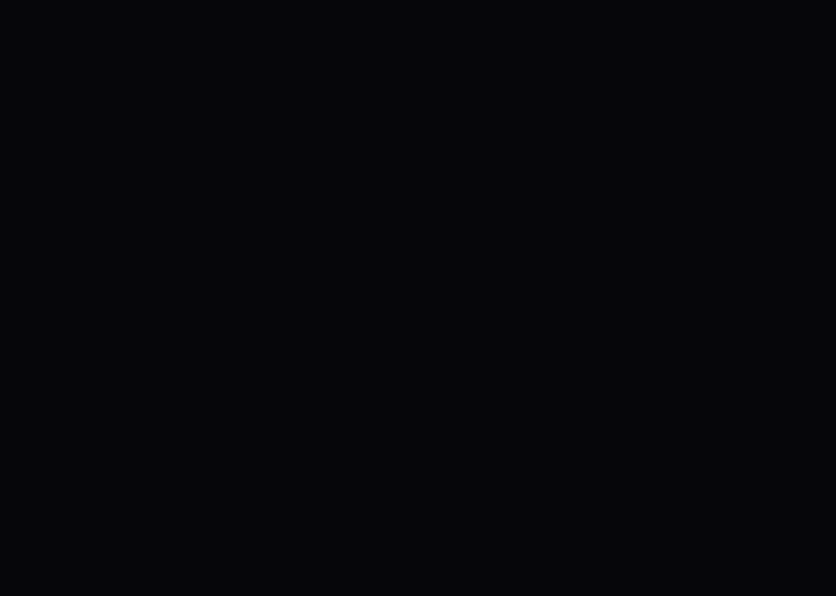
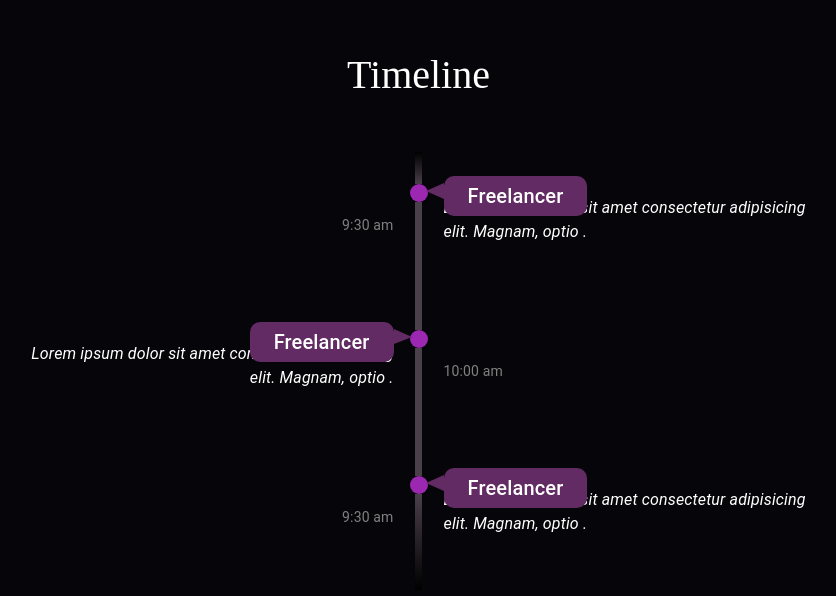
Before and after one commit to nsccpccoe/nscc-frontend, a Next.js app: page / in a window 1280 px wide. Shown: the part 1027-1623 px from the top of the page, without its empty margins (265-1101 px from the left). Before the commit the page ends 859 px from the top, so only its background shows below. Built offline with nearby package versions, Linux system fonts and the light colour scheme.

Commit message:
Added Timeline

```diff
--- /dev/null
+++ b/Components/Timeline/TimeLine.module.css
@@ -0,0 +1,66 @@
+.head {
+    color: white;
+    text-align: center;
+    font-weight: 500;
+font-size: 40px;
+margin: 3rem;
+}
+.timeline {
+    margin-bottom: 10rem;
+    position: absolute;
+width: 867px;
+height: 516px;
+left: 250px;
+top: 1030px;
+
+}
+.shape {
+    width: 220px;
+      height: 100px;
+      background: rgb(99, 43, 99);
+      position: relative;
+      -moz-border-radius: 10px;
+      -webkit-border-radius: 10px;
+      border-radius: 10px;
+      padding: 0.5rem;
+      padding: 0.5rem 1.5rem 0.5rem 1.5rem;
+      top: 1rem;
+  }
+  .shape:before {
+    content: "";
+    position: absolute;
+    right: 100%;
+    top: 7px;
+    width: 0;
+    height: 0;
+    border-top: 8px solid transparent;
+    border-right: 18px solid rgb(99, 43, 99);
+    border-bottom: 8px solid transparent;
+  }
+.shapeLeft {
+    width: 250px;
+      height: 100px;
+      background: rgb(99, 43, 99);
+      position: relative;
+      -moz-border-radius: 10px;
+      -webkit-border-radius: 10px;
+      border-radius: 10px;
+      padding: 0.5rem 1.5rem 0.5rem 1.5rem;
+      top: 1rem;
+  }
+  .shapeLeft:before {
+    content: "";
+    position: absolute;
+    left: 100%;
+    top: 7px;
+    width: 0;
+    height: 0;
+    border-top: 8px solid transparent;
+    border-left: 18px solid rgb(99, 43, 99);
+    border-bottom: 7px solid transparent;
+
+  }
+  .text {
+    margin-top: 2rem;
+    color: grey;
+  }
--- /dev/null
+++ b/Components/Timeline/Timeline.tsx
@@ -0,0 +1,151 @@
+import styles from "./TimeLine.module.css";
+import * as React from "react";
+import Timeline from "@mui/lab/Timeline";
+import TimelineItem from "@mui/lab/TimelineItem";
+import TimelineSeparator from "@mui/lab/TimelineSeparator";
+import TimelineConnector from "@mui/lab/TimelineConnector";
+import TimelineContent from "@mui/lab/TimelineContent";
+import TimelineOppositeContent from "@mui/lab/TimelineOppositeContent";
+import TimelineDot from "@mui/lab/TimelineDot";
+import Typography from "@mui/material/Typography";
+
+export default function TimelineF() {
+  return (
+    <div className={styles.timeline}>
+      <p className={styles.head}>Timeline</p>
+      <Timeline position="alternate">
+        <TimelineItem>
+          <TimelineOppositeContent
+            sx={{ m: "auto 0" }}
+            align="right"
+            variant="body2"
+            color="grey"
+            className="styles.timing"
+          >
+            9:30 am
+          </TimelineOppositeContent>
+          <TimelineSeparator>
+            <TimelineConnector
+              sx={{
+                background: "linear-gradient(black,#4a404a)",
+                width: "40%",
+                height: "2rem",
+              }}
+            />
+            <TimelineDot color="secondary" sx={{ margin: 0, padding: "7px" }}>
+              {/* <FastfoodIcon /> */}
+            </TimelineDot>
+            <TimelineConnector
+              sx={{ background: "#4a404a", width: "40%", height: "6rem" }}
+            />
+          </TimelineSeparator>
+          <TimelineContent sx={{ py: "12px", px: 2 }}>
+            <Typography
+              variant="h6"
+              component="span"
+              color={"white"}
+              className={styles.shape}
+            >
+              Freelancer
+            </Typography>
+            <Typography
+              color={"white"}
+              fontStyle={"italic"}
+              className={styles.text}
+            >
+              {" "}
+              Lorem ipsum dolor sit amet consectetur adipisicing elit. Magnam,
+              optio .{" "}
+            </Typography>
+          </TimelineContent>
+        </TimelineItem>
+        <TimelineItem>
+          <TimelineOppositeContent
+            sx={{ m: "auto 0" }}
+            variant="body2"
+            color={"grey"}
+            className="styles.timing"
+          >
+            10:00 am
+          </TimelineOppositeContent>
+          <TimelineSeparator>
+            <TimelineConnector
+              sx={{ background: "#4a404a", width: "40%", height: "2rem" }}
+            />
+            <TimelineDot color="secondary" sx={{ margin: 0, padding: "7px" }}>
+              {/* <FastfoodIcon /> */}
+            </TimelineDot>
+            <TimelineConnector
+              sx={{ background: "#4a404a", width: "40%", height: "6rem" }}
+            />
+          </TimelineSeparator>
+          <TimelineContent sx={{ py: "12px", px: 2 }}>
+            <Typography
+              variant="h6"
+              component="span"
+              color={"white"}
+              className={styles.shapeLeft}
+            >
+              Freelancer
+            </Typography>
+            <Typography
+              color={"white"}
+              fontStyle={"italic"}
+              className={styles.text}
+            >
+              {" "}
+              Lorem ipsum dolor sit amet consectetur adipisicing elit. Magnam,
+              optio .{" "}
+            </Typography>
+          </TimelineContent>
+        </TimelineItem>
+        <TimelineItem>
+          <TimelineOppositeContent
+            sx={{ m: "auto 0" }}
+            align="right"
+            variant="body2"
+            color="grey"
+            className="styles.timing"
+          >
+            9:30 am
+          </TimelineOppositeContent>
+
+          <TimelineSeparator>
+            <TimelineConnector
+              sx={{ background: "#4a404a", width: "40%", height: "2rem" }}
+            />
+            <TimelineDot color="secondary" sx={{ margin: 0, padding: "7px" }}>
+              {/* <FastfoodIcon /> */}
+            </TimelineDot>
+            <TimelineConnector
+              sx={{
+                background: "linear-gradient(#4a404a,black)",
+                width: "40%",
+                height: "6rem",
+              }}
+            />
+          </TimelineSeparator>
+          <TimelineContent sx={{ py: "12px", px: 2 }}>
+            <Typography
+              variant="h6"
+              component="span"
+              color={"white"}
+              className={styles.shape}
+            >
+              Freelancer
+            </Typography>
+            <Typography
+              color={"white"}
+              fontStyle={"italic"}
+              className={styles.text}
+            >
+              {" "}
+              Lorem ipsum dolor sit amet consectetur adipisicing elit. Magnam,
+              optio .{" "}
+            </Typography>
+          </TimelineContent>
+        </TimelineItem>
+      </Timeline>
+    </div>
+  );
+}
--- a/package.json
+++ b/package.json
@@ -5,12 +5,14 @@
   "scripts": {
     "dev": "next dev",
     "build": "next build",
-    "export":"next export",
-    "preexport":"npm run build",
+    "export": "next export",
+    "preexport": "npm run build",
     "start": "next start",
     "lint": "next lint"
   },
   "dependencies": {
+    "@mui/lab": "^5.0.0-alpha.115",
+    "@mui/material": "^5.11.4",
     "@next/font": "13.1.1",
     "@types/node": "18.11.18",
     "@types/react": "18.0.26",
--- a/pages/index.tsx
+++ b/pages/index.tsx
@@ -2,7 +2,7 @@ import Head from 'next/head'
 import Image from 'next/image'
 // import { Inter } from '@next/font/google'
 
-
+import TimelineF from '../Components/Timeline/Timeline'
 import Header from  "../Components/Header/Header"
 
 // const inter = Inter({ subsets: ['latin'] })
@@ -18,7 +18,7 @@ export default function Home() {
       </Head>
       <main >
         <Header/>
-
+        <TimelineF/>
       </main>
     </>
   )
```
Also changed, not shown: 1 other file (tests, documents, lock files or other folders).
